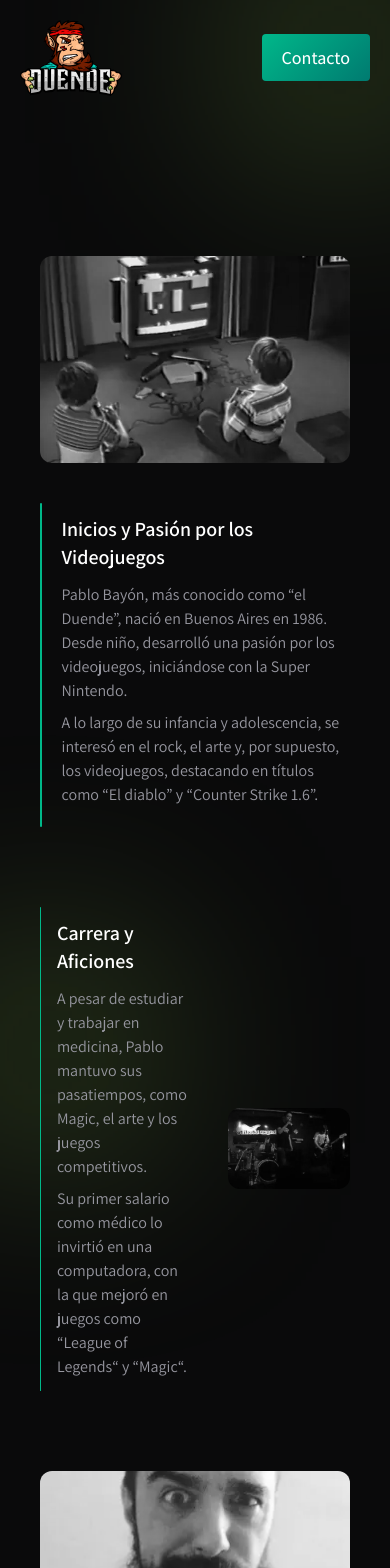
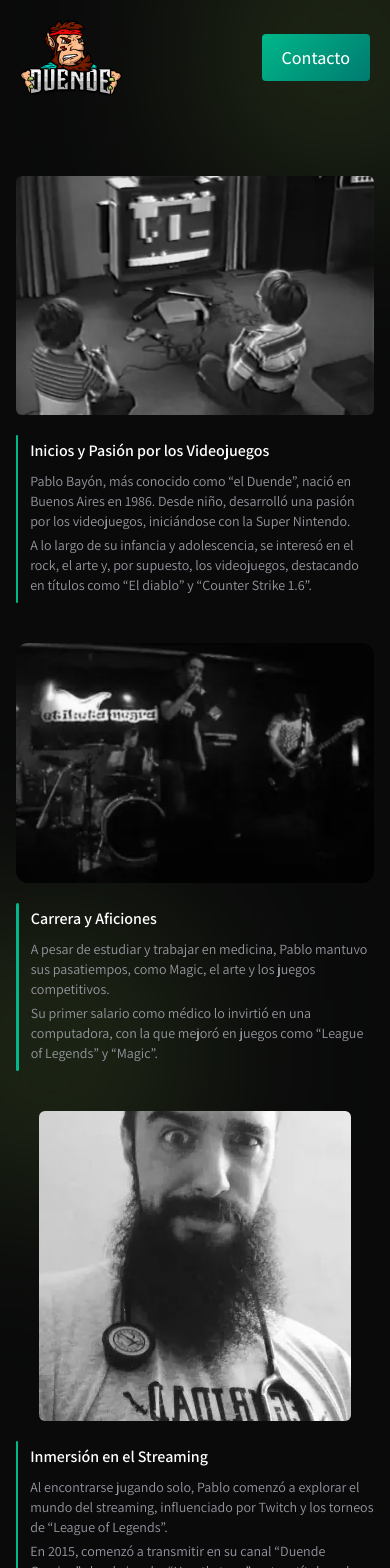
Before and after one commit to tobiajras/duende-pablo, a Next.js app: page /sobre-mi in a window 390 px wide. Shown: the top 1568 px of the page. Built offline with nearby package versions, Linux system fonts and the light colour scheme.

Commit message:
working in sobre-mi

```diff
--- a/app/sobre-mi/page.jsx
+++ b/app/sobre-mi/page.jsx
@@ -5,30 +5,30 @@ import historia from '@/data/historia.json';
 const SobreMi = () => {
   return (
     <section className='flex flex-col items-center'>
-      <div className='flex flex-col items-center max-w-6xl gap-20 my-40 mx-10'>
+      <div className='flex flex-col items-center max-w-6xl gap-10 md:gap-20 my-20 md:my-40 mx-4 md:mx-10'>
         {historia.map((historiaItem, idx) =>
           idx % 2 === 0 ? (
             <article
               key={historiaItem.id}
-              className='flex flex-col md:flex-row items-center gap-10'
+              className='flex flex-col md:flex-row items-center gap-5 md:gap-10'
             >
               <div className=''>
                 <Image
-                  className='w-full h-full object-contain grayscale hover:grayscale-0 transition duration-500 rounded-xl'
+                  className='w-full h-full object-contain grayscale hover:grayscale-0 transition duration-500 rounded-md md:rounded-xl'
                   src={historiaItem.image}
                   alt={historiaItem.alt}
                   width={400}
                   height={400}
                 />
               </div>
-              <div className='flex gap-5'>
+              <div className='flex gap-3 md:gap-5'>
                 <div className='bg-primary w-1.5 rounded-full'></div>
-                <div className='py-3 max-w-lg'>
-                  <h4 className='text-xl text-text-primary font-semibold mb-3'>
+                <div className='py-1 md:py-3 max-w-lg'>
+                  <h4 className='md:text-xl text-text-primary font-semibold mb-2 md:mb-3'>
                     {historiaItem.title}
                   </h4>
                   {historiaItem.description.map((historiaP, idx) => (
-                    <p key={idx} className='mb-2'>
+                    <p key={idx} className='mb-1 md:mb-2 text-sm sm:text-base'>
                       {historiaP}
                     </p>
                   ))}
@@ -36,30 +36,25 @@ const SobreMi = () => {
               </div>
             </article>
           ) : (
-            <article className='flex items-center gap-10'>
-              <div className='flex gap-4'>
+            <article className='flex flex-col-reverse md:flex-row items-center gap-5 md:gap-10'>
+              <div className='flex gap-3 md:gap-5'>
                 <div className='bg-primary w-1.5 rounded-full'></div>
-                <div className='py-3 max-w-lg'>
-                  <h4 className='text-xl text-text-primary font-semibold mb-3'>
-                    Carrera y Aficiones
+                <div className='py-1 md:py-3 max-w-lg'>
+                  <h4 className='md:text-xl text-text-primary font-semibold mb-2 md:mb-3'>
+                    {historiaItem.title}
                   </h4>
-                  <p className='mb-2'>
-                    A pesar de estudiar y trabajar en medicina, Pablo mantuvo
-                    sus pasatiempos, como Magic, el arte y los juegos
-                    competitivos.
-                  </p>
-                  <p>
-                    Su primer salario como médico lo invirtió en una
-                    computadora, con la que mejoró en juegos como &ldquo;League
-                    of Legends&ldquo; y &ldquo;Magic&ldquo;.
-                  </p>
+                  {historiaItem.description.map((historiaP, idx) => (
+                    <p key={idx} className='mb-1 md:mb-2 text-sm sm:text-base'>
+                      {historiaP}
+                    </p>
+                  ))}
                 </div>
               </div>
               <div className=''>
                 <Image
                   className='w-full h-full object-contain grayscale hover:grayscale-0 transition duration-500 rounded-xl'
-                  src='/assets/sobre-mi/img2-sobremi-duende.webp'
-                  alt='img1-sobremi'
+                  src={historiaItem.image}
+                  alt={historiaItem.alt}
                   width={400}
                   height={400}
                 />
```
